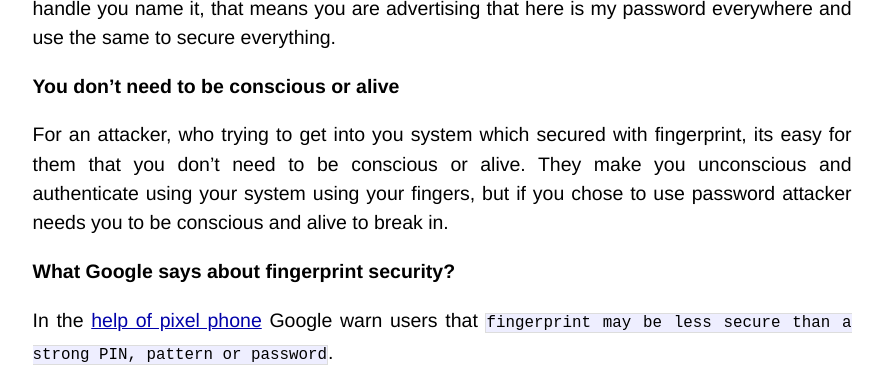
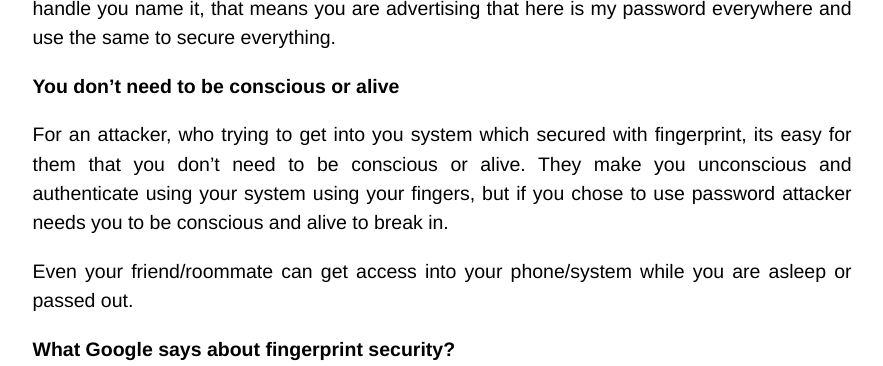
Before and after one commit to revathskumar/blog.revathskumar.com, a Jekyll site: the page built from _posts/2017-03-29-fringerprints-are-not-passwords.md, in a window 1280 px wide and 900 px high, scrolled down 1287 px, cut to the strip 0-366 px from the top of the window. Shown: the whole strip, without its empty margins (198-1081 px from the left). Built offline with Jekyll 4.4.1, drawn with Linux system fonts in a browser that asks for light colours.

Commit message:
Add one more point

```diff
--- a/_posts/2017-03-29-fringerprints-are-not-passwords.md
+++ b/_posts/2017-03-29-fringerprints-are-not-passwords.md
@@ -45,6 +45,9 @@ easy for them that you don't need to be conscious or alive. They make you uncons
 authenticate using your system using your fingers, but if you chose to use password
 attacker needs you to be conscious and alive to break in.
 
+Even your friend/roommate can get access into your phone/system while you are asleep or
+passed out.
+
 ## What Google says about fingerprint security?
 
 In the [help of pixel phone](https://support.google.com/pixelphone/answer/6300638) Google warn users
```
